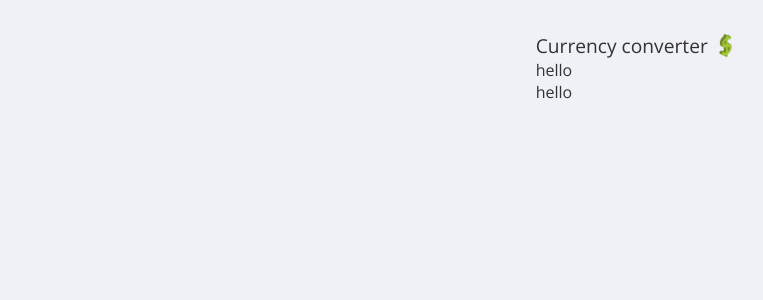
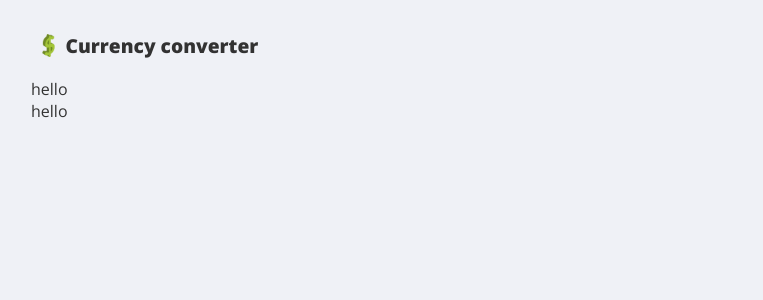
Before and after one commit to scc416/currency-converter, a React (Create React App) app: page / in a window 1280 px wide. Shown: the top 300 px of the page, without its empty margins (1-764 px from the left). Built offline with nearby package versions, Linux system fonts and the light colour scheme; no server answers.

Commit message:
modify style

```diff
--- a/public/index.html
+++ b/public/index.html
@@ -4,11 +4,10 @@
     <meta charset="utf-8" />
     <title>Currency Converter</title>
     <link
-      href="https://fonts.googleapis.com/css2?family=Open+Sans&display=swap"
+      href="https://fonts.googleapis.com/css2?family=Open+Sans:wght@400;800&display=swap"
       rel="stylesheet"
     />
     <link rel="icon" href="/favicon.png" type="image/png" />
-
   </head>
   <body>
     <noscript>You need to enable JavaScript to run this app.</noscript>
--- a/src/App.css
+++ b/src/App.css
@@ -10,7 +10,6 @@ body {
   width: 100vw;
   display: flex;
   flex-direction: column;
-  align-items: center;
   background-color: #eff1f6;
 }
 
--- a/src/Components/Title/Title.css
+++ b/src/Components/Title/Title.css
@@ -2,6 +2,8 @@
   display: flex;
   align-items: center;
   font-size: 1.2em;
+  font-weight: 900;
+  padding-bottom: 1em;
 }
 
 .Title img {
--- a/src/Components/Title/index.jsx
+++ b/src/Components/Title/index.jsx
@@ -1,9 +1,10 @@
-import "./Title.css"
+import "./Title.css";
 
 const Title = () => {
   return (
     <div className="Title">
-      Currency converter <img src="/favicon.png"></img>
+      <img src="/favicon.png" />
+      Currency converter
     </div>
   );
 };
```
